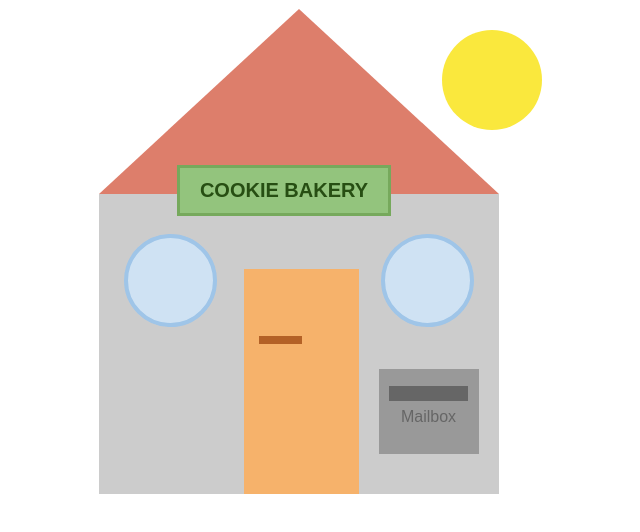
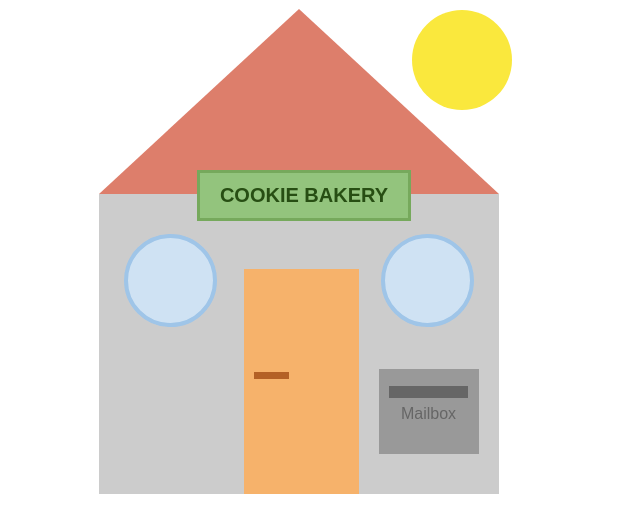
Before and after one commit to MarcoABCorrea/cookie-bakery, a Vue app in the folder frontend/: page / in a window 1280 px wide. Shown: the top 532 px of the page, without its empty margins (341-981 px from the left). Built offline with nearby package versions, Linux system fonts and the light colour scheme.

Commit message:
Styles refactor

```diff
--- a/frontend/src/App.vue
+++ b/frontend/src/App.vue
@@ -40,8 +40,7 @@ body {
 #canvas {
   display: flex;
   justify-content: center;
-  padding: 100px 0;
-  height: calc(100vh - 200px);
+  height: 100vh;
 }
 
 .day {
--- a/frontend/src/components/Door.vue
+++ b/frontend/src/components/Door.vue
@@ -35,11 +35,11 @@ export default defineComponent({
 }
 
 #door-knob {
+  position: absolute;
   background: #b46126;
-  left: 15px;
-  height: 8px;
-  width: 43px;
-  bottom: 150px;
-  position: absolute;
+  left: 10px;
+  height: 7px;
+  width: 35px;
+  bottom: 115px;
 }
 </style>
--- a/frontend/src/components/Foundation.vue
+++ b/frontend/src/components/Foundation.vue
@@ -29,7 +29,7 @@ export default defineComponent({
 #foundation {
   position: absolute;
   background: #cccccc;
-  margin-top: 94px;
+  margin-top: 194px;
   width: 400px;
   height: 300px;
 }
--- a/frontend/src/components/Mailbox.vue
+++ b/frontend/src/components/Mailbox.vue
@@ -29,7 +29,7 @@ export default defineComponent({
   top: 20%;
   position: absolute;
   left: 10%;
-  border-top: 15px solid #666;
+  border-top: 12px solid #666;
   width: 65%;
   padding: 7px;
   text-align: center;
--- a/frontend/src/components/Plaque.vue
+++ b/frontend/src/components/Plaque.vue
@@ -20,10 +20,10 @@ export default defineComponent({
   padding: 20px;
   font-size: 20px;
   font-weight: bold;
+  font-family: Arial, Helvetica, sans-serif;
+  top: 170px;
+  right: 45px;
+  height: 5px;
   z-index: 3;
-  font-family: Arial, Helvetica, sans-serif;
-  top: 65px;
-  right: 65px;
-  height: 5px;
 }
 </style>
--- a/frontend/src/components/SunMoon.vue
+++ b/frontend/src/components/SunMoon.vue
@@ -29,12 +29,13 @@ div {
   cursor: pointer;
   height: 100px;
   width: 100px;
-  bottom: 70px;
+  top: 10px;
   border-radius: 50%;
+  z-index: 5;
 }
 
 #sun {
-  left: 300px;
+  left: 270px;
   background: #fae83d;
 }
 
```
